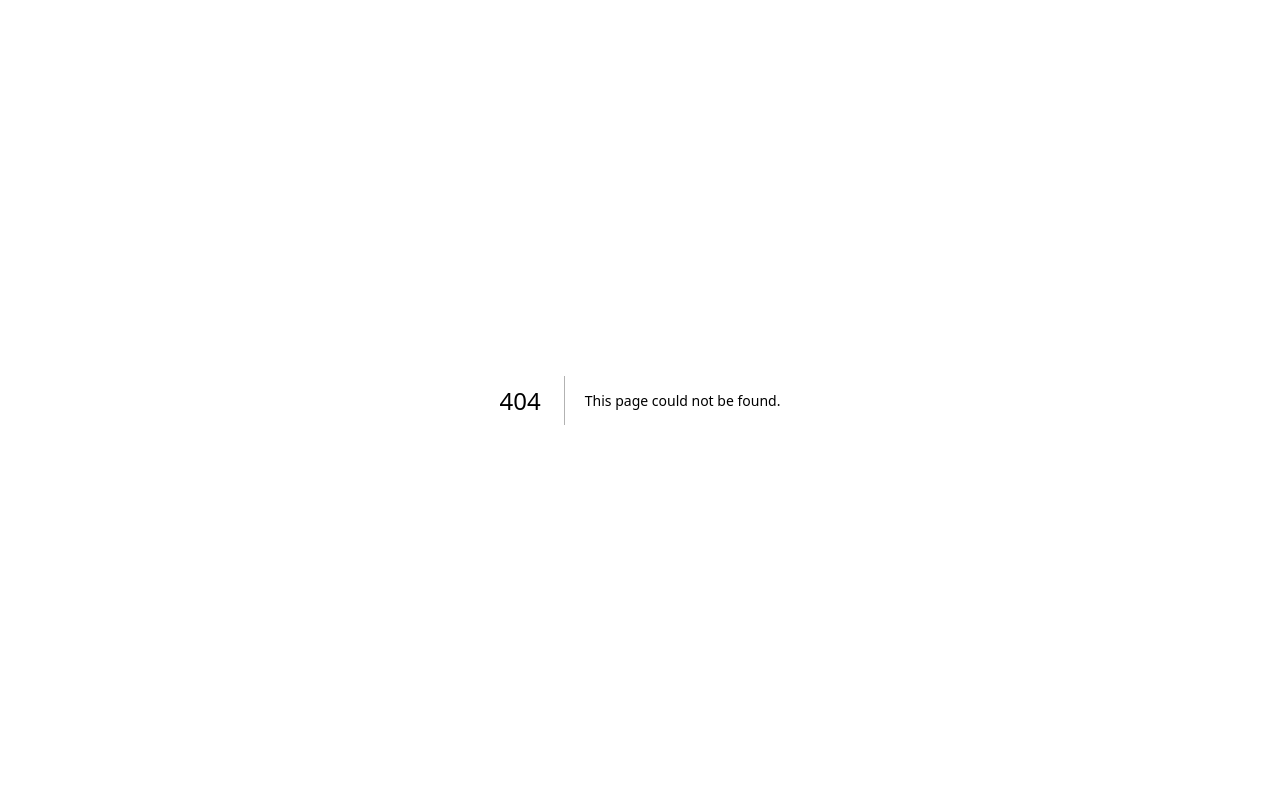
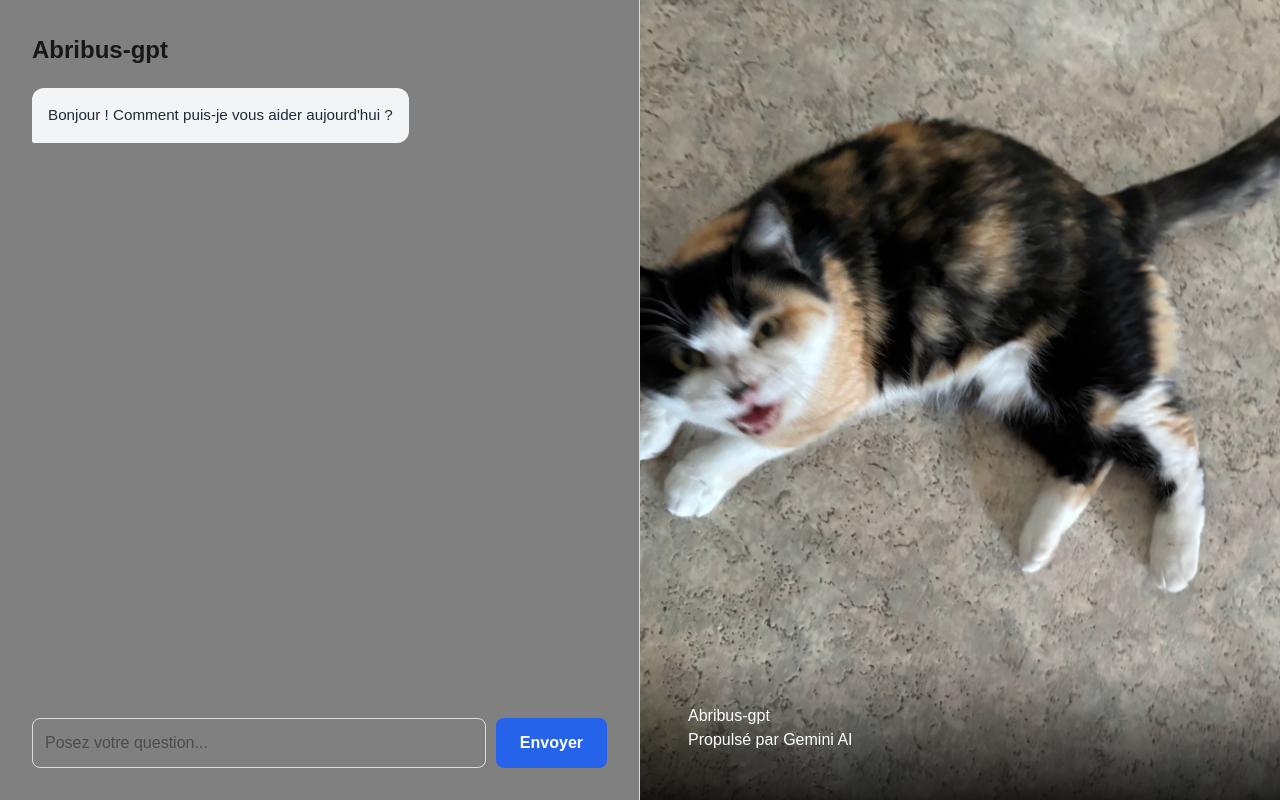
Before and after one commit to pollslr/APIritif, a Next.js app in the folder Defi_national/defi_national/: page /chat in a window 1280 px wide. Before the commit this address had no page. Built offline with nearby package versions, Linux system fonts and the light colour scheme.

Commit message:
bibu-gpt

```diff
--- /dev/null
+++ b/Defi_national/defi_national/app/api/chat/route.js
@@ -0,0 +1,33 @@
+import { GoogleGenerativeAI } from "@google/generative-ai";
+import { NextResponse } from "next/server";
+
+// Initialisation de l'API (à l'extérieur du handler pour la performance)
+const genAI = new GoogleGenerativeAI(process.env.GEMINI_API_KEY);
+
+export async function POST(req) {
+    try {
+        // Récupérer le message envoyé par le frontend
+        const { message } = await req.json();
+
+        if (!message) {
+            return NextResponse.json({ error: "Message requis" }, { status: 400 });
+        }
+
+        // Configuration du modèle
+        const model = genAI.getGenerativeModel({ model: "gemini-2.5-flash" });
+
+        // Génération de la réponse
+        const result = await model.generateContent(message);
+        const response = await result.response;
+        const text = response.text();
+
+        return NextResponse.json({ reply: text });
+
+    } catch (error) {
+        console.error("Erreur Gemini:", error);
+        return NextResponse.json(
+            { error: "Erreur interne du serveur" },
+            { status: 500 }
+        );
+    }
+}
--- /dev/null
+++ b/Defi_national/defi_national/app/chat/chat.module.css
@@ -0,0 +1,96 @@
+.container {
+    display: flex;
+    height: 100vh; /* Prend toute la hauteur de l'écran */
+    width: 100%;
+    background-color: #f4f4f9;
+}
+
+/* --- GAUCHE : Zone de dialogue --- */
+.chatInterface {
+    width: 50%; /* 50% de la largeur */
+    display: flex;
+    flex-direction: column;
+    background: gray;
+    border-right: 1px solid #e0e0e0;
+    padding: 2rem;
+}
+
+.messagesArea {
+    flex-grow: 1;
+    overflow-y: auto;
+    margin-bottom: 1.5rem;
+    display: flex;
+    flex-direction: column;
+    gap: 1rem;
+}
+
+.message {
+    padding: 1rem;
+    border-radius: 12px;
+    max-width: 80%;
+    line-height: 1.5;
+    font-size: 0.95rem;
+}
+
+.userMessage {
+    align-self: flex-end;
+    background-color: #2563eb; /* Bleu */
+    color: white;
+    border-bottom-right-radius: 2px;
+}
+
+.botMessage {
+    align-self: flex-start;
+    background-color: #f3f4f6; /* Gris clair */
+    color: #1f2937;
+    border-bottom-left-radius: 2px;
+}
+
+.inputForm {
+    display: flex;
+    gap: 10px;
+}
+
+.input {
+    flex-grow: 1;
+    padding: 12px;
+    border: 1px solid #ddd;
+    border-radius: 8px;
+    font-size: 1rem;
+}
+
+.button {
+    padding: 12px 24px;
+    background-color: #2563eb;
+    color: white;
+    border: none;
+    border-radius: 8px;
+    cursor: pointer;
+    font-weight: 600;
+}
+
+.button:disabled {
+    background-color: #93c5fd;
+    cursor: not-allowed;
+}
+
+/* --- DROITE : Image --- */
+.imageInterface {
+    width: 50%;
+    position: relative;
+    /* Image de fond (remplace par ton image locale si besoin) */
+    background-image: url('bibus.jpg');
+    background-size: cover;
+    background-position: center;
+}
+
+/* Filtre sombre pour le texte sur l'image */
+.overlay {
+    position: absolute;
+    bottom: 0;
+    left: 0;
+    width: 100%;
+    padding: 3rem;
+    background: linear-gradient(to top, rgba(0,0,0,0.8), transparent);
+    color: white;
+}
--- /dev/null
+++ b/Defi_national/defi_national/app/chat/page.jsx
@@ -0,0 +1,88 @@
+'use client'; // Obligatoire car on utilise useState
+
+import { useState } from 'react';
+import styles from './chat.module.css'; // Import du CSS Module
+
+export default function ChatPage() {
+    const [messages, setMessages] = useState([
+        { role: 'bot', content: 'Bonjour ! Comment puis-je vous aider aujourd\'hui ?' }
+    ]);
+    const [input, setInput] = useState('');
+    const [isLoading, setIsLoading] = useState(false);
+
+    const sendMessage = async (e) => {
+        e.preventDefault();
+        if (!input.trim() || isLoading) return;
+
+        const userMsg = { role: 'user', content: input };
+        setMessages(prev => [...prev, userMsg]);
+        setInput('');
+        setIsLoading(true);
+
+        try {
+            // Appel à ton API interne
+            const response = await fetch('/api/chat', {
+                method: 'POST',
+                headers: { 'Content-Type': 'application/json' },
+                body: JSON.stringify({ message: userMsg.content }),
+            });
+
+            const data = await response.json();
+
+            if (response.ok) {
+                setMessages(prev => [...prev, { role: 'bot', content: data.reply }]);
+            } else {
+                throw new Error(data.error || 'Erreur inconnue');
+            }
+        } catch (error) {
+            console.error(error);
+            setMessages(prev => [...prev, { role: 'bot', content: "Désolé, je n'ai pas pu répondre." }]);
+        } finally {
+            setIsLoading(false);
+        }
+    };
+
+    return (
+        <main className={styles.container}>
+
+            {/* GAUCHE : Chat */}
+            <section className={styles.chatInterface}>
+                <h1 style={{ marginBottom: '20px', fontSize: '1.5rem', fontWeight: 'bold' }}>Abribus-gpt</h1>
+
+                <div className={styles.messagesArea}>
+                    {messages.map((msg, index) => (
+                        <div
+                            key={index}
+                            className={`${styles.message} ${msg.role === 'user' ? styles.userMessage : styles.botMessage}`}
+                        >
+                            {msg.content}
+                        </div>
+                    ))}
+                    {isLoading && <div className={styles.botMessage}><i>En train d'écrire...</i></div>}
+                </div>
+
+                <form onSubmit={sendMessage} className={styles.inputForm}>
+                    <input
+                        className={styles.input}
+                        type="text"
+                        value={input}
+                        onChange={(e) => setInput(e.target.value)}
+                        placeholder="Posez votre question..."
+                    />
+                    <button type="submit" className={styles.button} disabled={isLoading}>
+                        {isLoading ? '...' : 'Envoyer'}
+                    </button>
+                </form>
+            </section>
+
+            {/* DROITE : Image */}
+            <aside className={styles.imageInterface}>
+                <div className={styles.overlay}>
+                    <h2>Abribus-gpt</h2>
+                    <p>Propulsé par Gemini AI</p>
+                </div>
+            </aside>
+
+        </main>
+    );
+}
--- a/Defi_national/defi_national/package.json
+++ b/Defi_national/defi_national/package.json
@@ -9,6 +9,12 @@
     "lint": "eslint"
   },
   "dependencies": {
+    "@google/generative-ai": "^0.24.1",
+    "axios": "^1.13.2",
+    "body-parser": "^2.2.1",
+    "cors": "^2.8.5",
+    "dotenv": "^17.2.3",
+    "express": "^5.2.1",
     "next": "16.0.7",
     "react": "19.2.0",
     "react-dom": "19.2.0"
```
Also changed, not shown: Defi_national/defi_national/app/chat/bibus.jpg (added), 1 other file (tests, documents, lock files or other folders).
